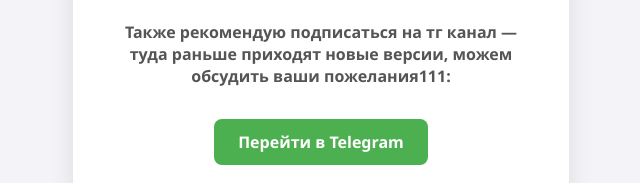
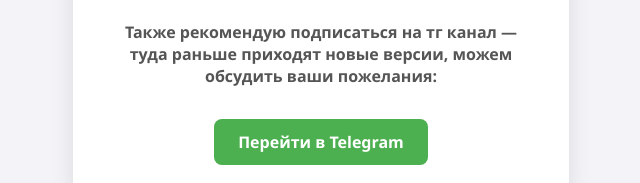
Before and after one commit to RvDt/TaxiAppAcces, a plain HTML site: page index.html in a window 1280 px wide. Shown: the part 414-597 px from the top of the page, 319-959 px from the left. Drawn offline with Linux system fonts and the light colour scheme.

Commit message:
Update index.html

```diff
--- a/index.html
+++ b/index.html
@@ -62,7 +62,7 @@
         <p>Пожалуйста, скачайте новую версию по ссылке ниже:</p>
         <a class="button" href="https://www.rustore.ru/catalog/app/com.taxihelper.coef" target="_blank">Скачать с Rustore</a>
 
-        <p class="highlight">Также рекомендую подписаться на тг канал — туда раньше приходят новые версии, можем обсудить ваши пожелания111:</p>
+        <p class="highlight">Также рекомендую подписаться на тг канал — туда раньше приходят новые версии, можем обсудить ваши пожелания:</p>
         <a class="button" href="https://t.me/price_taxi_map" target="_blank">Перейти в Telegram</a>
       </div>
     `;
```
